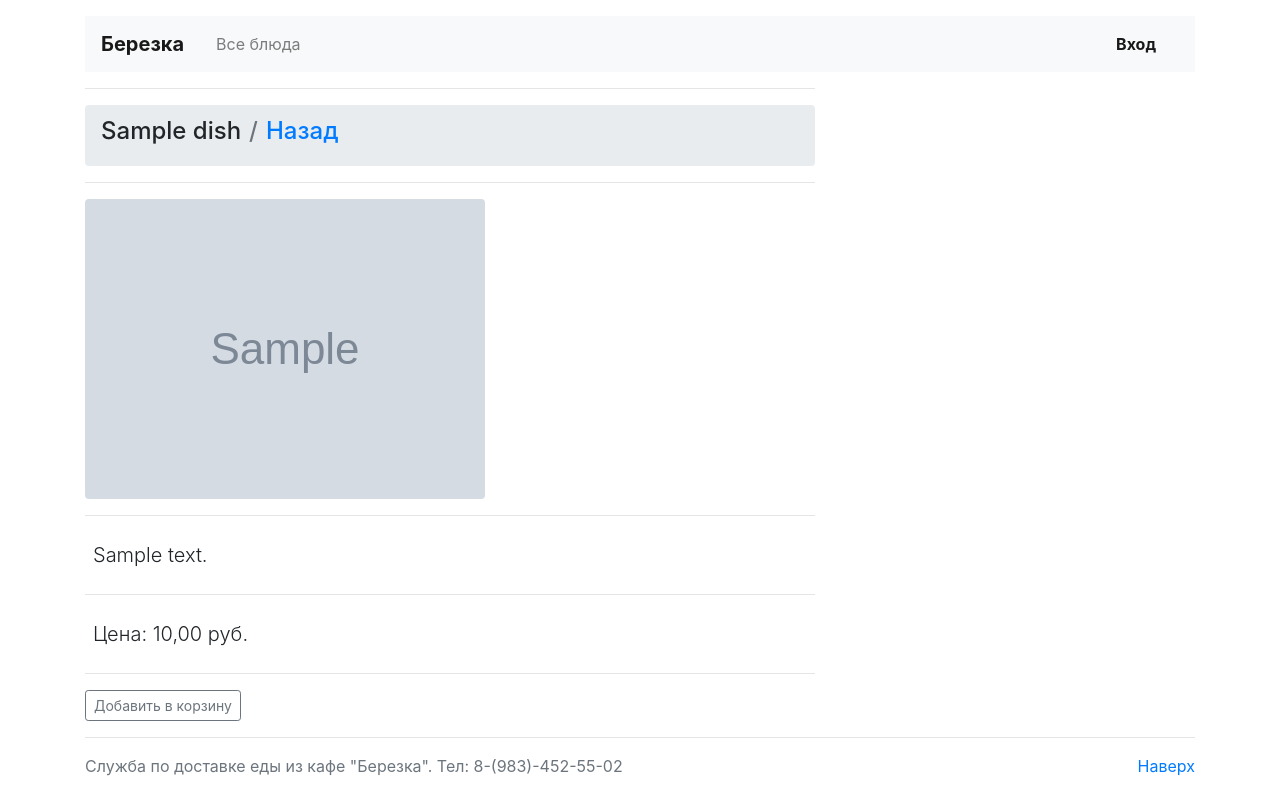
After one commit to tsyganno/food-delivery, a Django app: page /categories/dishes/1/1/ in a window 1280 px wide. The commit adds this page. Run offline with Django 4.2, Linux system fonts and the light colour scheme; tables that the repository leaves empty hold one stand-in row (values such as "Sample post"); grey boxes marked "Sample" are stand-in pictures; some libraries are stand-ins or nearby versions.

Commit message:
add dish.html

```diff
--- a/delivery_app/models.py
+++ b/delivery_app/models.py
@@ -25,7 +25,7 @@ class Dish(models.Model):
     description_dish = RichTextUploadingField(verbose_name='Описание блюда')
     image_dish = models.ImageField()
     category = models.ForeignKey('Category', on_delete=models.CASCADE, related_name="category", verbose_name='Категория')
-    price = models.FloatField(null=True, verbose_name='Цена')
+    price = models.IntegerField(null=True, verbose_name='Цена')
 
     def __str__(self):
         return self.title
--- /dev/null
+++ b/delivery_app/templates/delivery_app/dish.html
@@ -0,0 +1,31 @@
+{% extends "base/basic.html" %}
+
+{% block title %}{{ dish.title }} | Березка{% endblock %}
+
+{% block content %}
+<div class="container">
+    <div class="row">
+        <div class="col-lg-8">
+            <hr>
+            <ol class="breadcrumb">
+                <h4 class="breadcrumb-item">{{ dish.title|safe }}</h4>
+                <h4 class="breadcrumb-item active" aria-current="page"><a href="{{ request.META.HTTP_REFERER }}">Назад</a></h4>
+            </ol>
+            <hr>
+            <img class="img-fluid rounded " src="{{ dish.image_dish.url }}" alt="">
+            <hr>
+            <div class="mr-auto p-2 lead">{{ dish.description_dish|safe }}</div>
+            <hr>
+            <div class="mr-auto p-2 lead">Цена: {{ dish.price }},00 руб.</div>
+            <hr>
+        </div>
+    </div>
+        <form method="post" enctype="multipart/form-data" action="#">
+             {% csrf_token %}
+             <input type="submit" class="btn btn-sm btn-outline-secondary" value="Добавить в корзину">
+        </form>
+    <hr>
+</div>
+</div>
+
+{% endblock %}
--- a/delivery_app/urls.py
+++ b/delivery_app/urls.py
@@ -1,9 +1,10 @@
 from django.urls import path
 
-from delivery_app.views import IndexView, CategoryDetailView
+from delivery_app.views import IndexView, CategoryView, DishView
 
 app_name = 'app'
 urlpatterns = [
     path('categories/', IndexView.as_view(), name='index'),
-    path('categories/<int:pk>/<slug>/', CategoryDetailView.as_view(), name='category_detail'),
+    path('categories/<int:pk>/<slug>/', CategoryView.as_view(), name='category'),
+    path('categories/dishes/<int:pk>/<slug>/', DishView.as_view(), name='dish'),
 ]
--- a/delivery_app/views.py
+++ b/delivery_app/views.py
@@ -16,7 +16,7 @@ class IndexView(View):
         return render(request, 'delivery_app/index.html', {'page_obj': page_obj})
 
 
-class CategoryDetailView(View):
+class CategoryView(View):
     """Страница с блюдами, относящимся к определенной категории"""
     def get(self, request, slug, *args, **kwargs):
         dishes = Dish.objects.filter(category_id=self.kwargs['pk'], category__url_category=self.kwargs['slug'])
@@ -24,4 +24,11 @@ class CategoryDetailView(View):
         paginator = Paginator(dishes, 6)
         page_number = request.GET.get('page')
         page_obj = paginator.get_page(page_number)
-        return render(request, 'delivery_app/category_detail.html', {'page_obj': page_obj, 'category': category})
+        return render(request, 'delivery_app/category_list.html', {'page_obj': page_obj, 'category': category})
+
+
+class DishView(View):
+    """Страница с конкретным блюдом"""
+    def get(self, request, slug, *args, **kwargs):
+        dish = get_object_or_404(Dish, id=self.kwargs['pk'])
+        return render(request, 'delivery_app/dish.html', {'dish': dish})
```
Also changed, not shown: delivery_app/templates/delivery_app/category_list.html (renamed from delivery_app/templates/delivery_app/category_detail.html, +13 -3 lines), delivery_app/templates/delivery_app/index.html (+2 -9 lines), delivery_app/migrations/0003_alter_dish_price.py (added).
